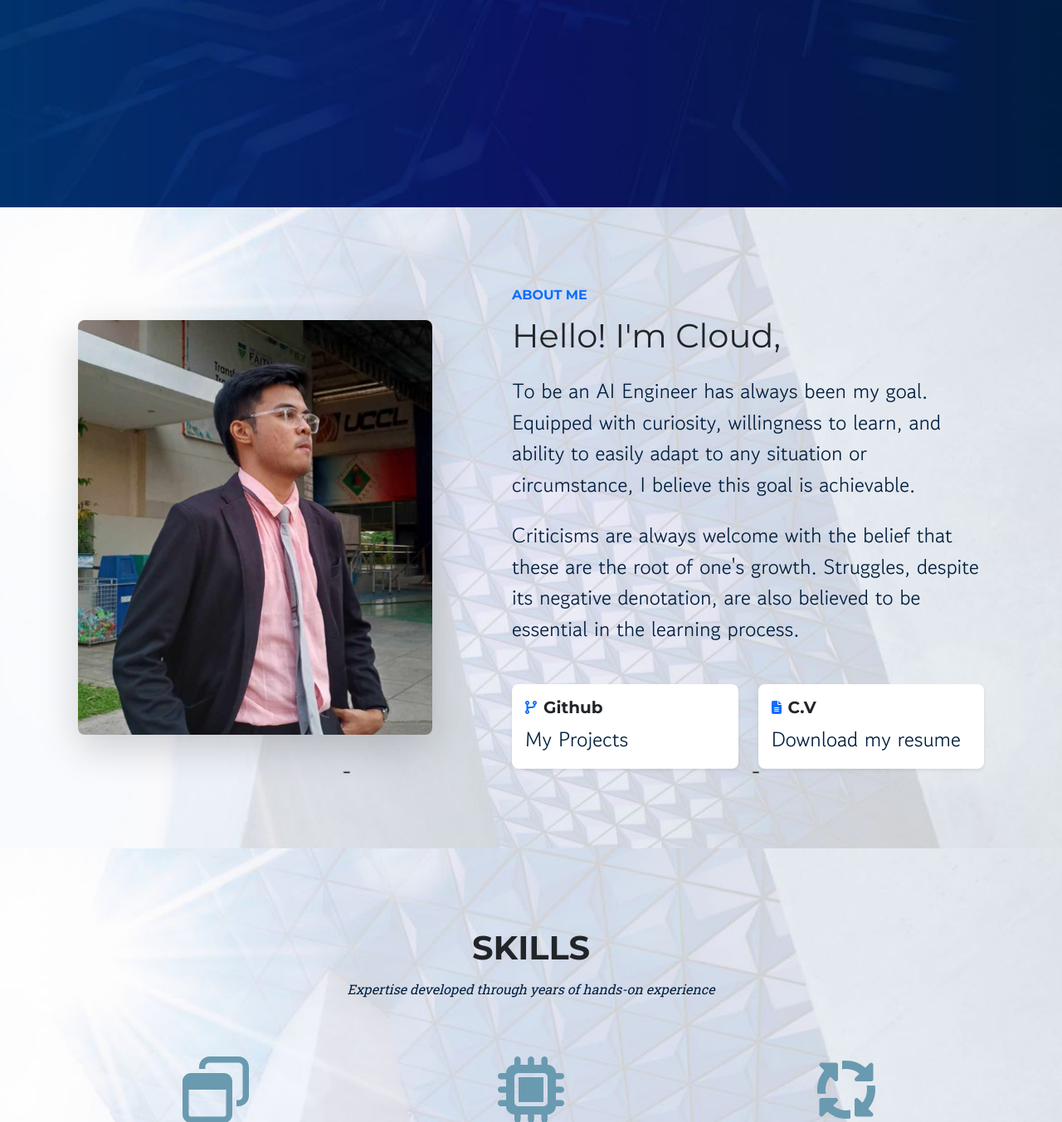
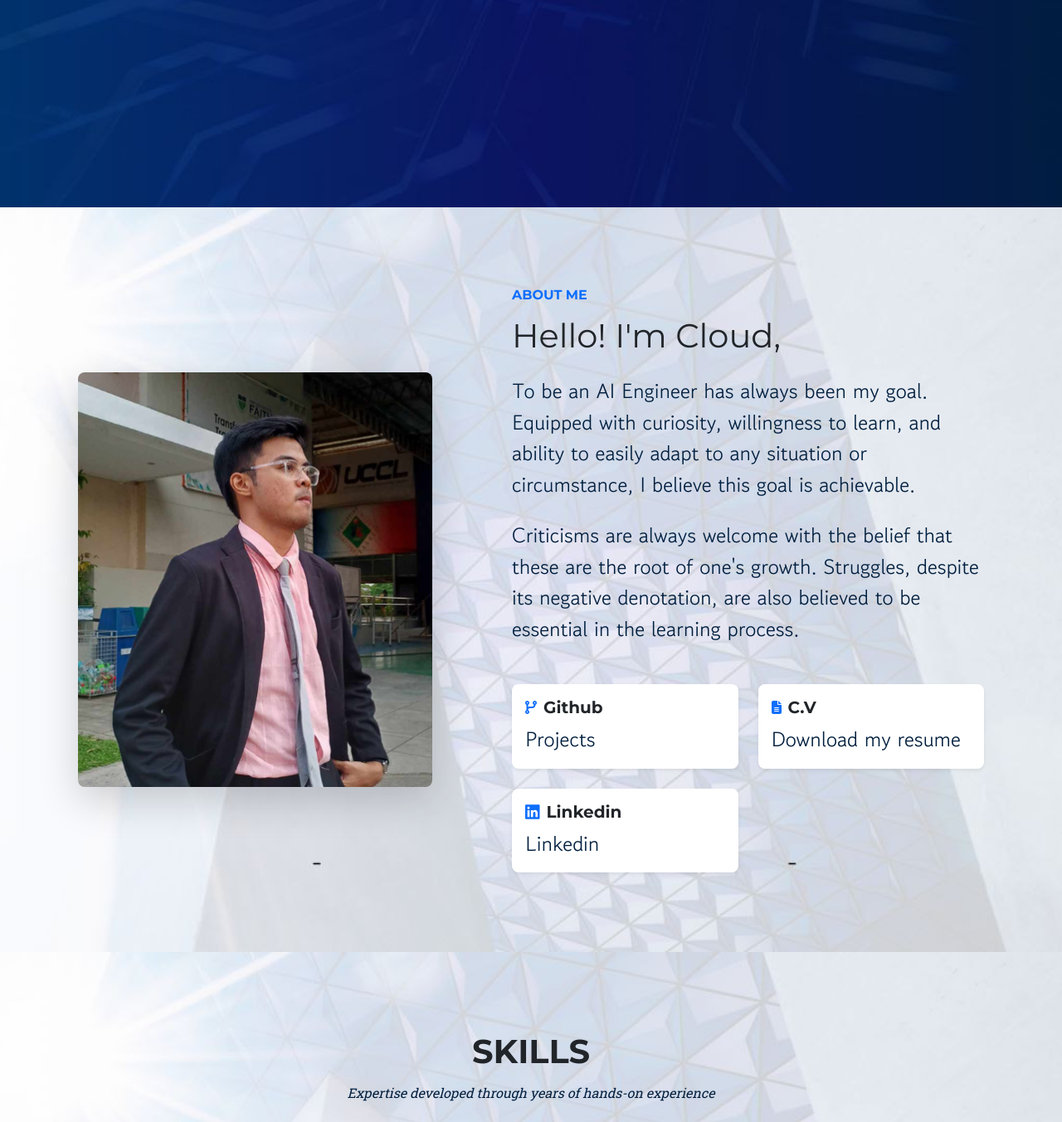
Before and after one commit to CloudStoned/Portfolio, a Flask app: page / in a window 1280 px wide. Shown: the part 550-1903 px from the top of the page at 83% size. Run offline with Flask 3, Linux system fonts and the light colour scheme; some libraries are stand-ins or nearby versions.

Commit message:
Add LinkedIn

```diff
--- a/templates/aboutme.html
+++ b/templates/aboutme.html
@@ -24,6 +24,7 @@
 
                     <!-- Links -->
                     <div class="row g-4">
+
                         <div class="col-md-6">
                             <a href="https://github.com/CloudStoned" target="_blank" rel="noopener noreferrer"
                                class="bg-white p-3 rounded-3 shadow-sm text-decoration-none d-block hover-lift"
@@ -32,7 +33,7 @@
                                     <i class="fas fa-code-branch text-primary me-2"></i>
                                     <h5 class="mb-0">Github</h5>
                                 </div>
-                                <p class="mb-0 small text-muted mt-2">My Projects</p>
+                                <p class="mb-0 small text-muted mt-2">Projects</p>
                             </a>
                         </div>
 
@@ -47,6 +48,21 @@
                                 <p class="mb-0 small text-muted mt-2">Download my resume</p>
                             </a>
                         </div>
+
+                        <div class="col-md-6">
+                            <a href="https://www.linkedin.com/in/cloud-neo-bagtas-7263a9279/" target="_blank" rel="noopener noreferrer"
+                               class="bg-white p-3 rounded-3 shadow-sm text-decoration-none d-block hover-lift"
+                               style="transition: transform 0.2s ease-in-out, box-shadow 0.2s ease-in-out;">
+                                <div class="d-flex align-items-center">
+                                    <i class="fa-brands fa-linkedin fa-lg text-primary me-2"></i>
+                                    <h5 class="mb-0">Linkedin</h5>
+                                </div>
+                                <p class="mb-0 small text-muted mt-2">Linkedin</p>
+                            </a>
+                        </div>
+
+
+
                     </div>
 
                 </div>
```
Also changed, not shown: static/images/header-bg.jpg (deleted).
